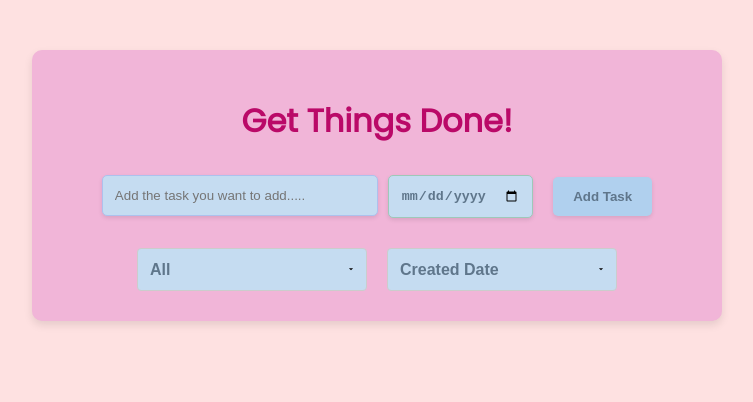
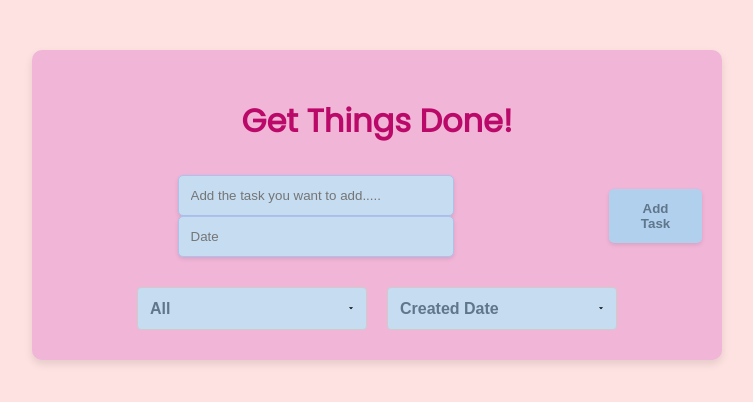
Before and after one commit to ipsita68/to-do-list, a React (Create React App) app: page / in a window 1280 px wide. Shown: the top 402 px of the page, without its empty margins (263-1016 px from the left). Built offline with nearby package versions, Linux system fonts and the light colour scheme.

Commit message:
Update App.js

```diff
--- a/src/App.js
+++ b/src/App.js
@@ -96,11 +96,15 @@ function TodoList() {
             className="task-input"
           />
           <input
-            type="date"
-            value="Enter task's due date"
-            onChange={(e) => setNewDueDate(e.target.value)}
-            className="task-input"
-          />
+          placeholder="Date"
+          className="textbox-n task-input"
+          type="text"
+          onFocus={(e) => (e.target.type = "date")}
+          onBlur={(e) => (e.target.type = "text")}
+          id="date"
+          value={newDueDate}
+          onChange={(e) => setNewDueDate(e.target.value)}
+        />
         </div>
         <div className="AddButton">
           <button onClick={addTask}>Add Task</button>
```
